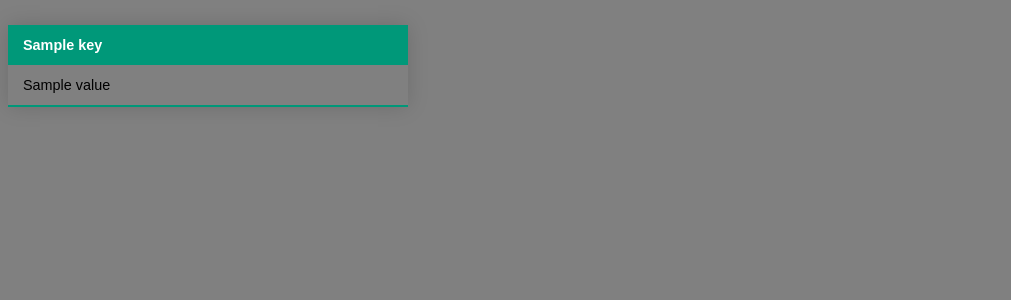
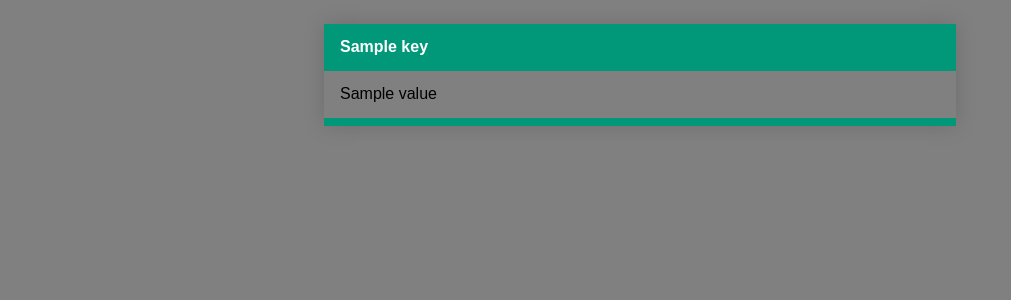
Before and after one commit to delattre1/boleto_scraper, a Flask app: template upload/templates/contas.html in a window 1280 px wide. Shown: the top 300 px of the page, without its empty margins (0-1011 px from the left). Run offline with Flask 2, Linux system fonts and the light colour scheme; the template is opened without the code that fills it: most values are stand-ins (such as "Sample title", 1, 10 or a date in 2020).

Commit message:
changed head of table in /contas

```diff
--- a/upload/app.py
+++ b/upload/app.py
@@ -1,58 +1,32 @@
 from werkzeug.utils import secure_filename
 from flask import Flask, render_template, request
 import os
-from process_boleto import get_data_from_boleto
-
-ALLOWED_EXTENSIONS = {'pdf'}
-save_path = './boletos'
+from process_boleto import get_data_from_boleto, get_credentials
 
 app = Flask(__name__)
-app.config['UPLOAD_FOLDER'] = save_path
-
-
-def get_credentials():
-    import json
-
-    with open('.credentials.txt') as json_file:
-        data = json.load(json_file)
-        database_credential = data['database']
-    return database_credential
 
 
 @app.route('/')
 def main():
-    da = get_credentials()
     return render_template('upload.html')
 
 
 @app.route('/uploader', methods=['GET', 'POST'])
 def upload_file():
-    if request.method == 'POST':
-        f = request.files['file']
-        filename = (secure_filename(f.filename))
-        f.save(os.path.join(app.config['UPLOAD_FOLDER'], filename))
-        return 'file uploaded successfully'
-
-
-@app.route('/boleto')
-def show_boleto_name():
-    path = '../example_boletos/ex1.pdf'
-    data, vencimento, codigo = get_data_from_boleto(path)
-    dados = data + ' ' + vencimento
-    return dados
-
-
-@app.route('/see_mongo')
-def see_mongo():
-
-    import pymongo
-    db_credential = get_credentials()
-    client = pymongo.MongoClient(db_credential)
-    db = client['teste']
-    collection = db['collection_teste']
-    tudo = collection.find({})
-    v1 = tudo[0]['valor']
-    return str(v1)
+    from process_boleto import upload_to_db
+    save_path = './boletos_processados'
+    app.config['UPLOAD_FOLDER'] = save_path
+    try:
+        if request.method == 'POST':
+            f = request.files['file']
+            filename = (secure_filename(f.filename))
+            caminho_boleto = os.path.join(
+                app.config['UPLOAD_FOLDER'], filename)
+            f.save(caminho_boleto)
+            is_success = upload_to_db(caminho_boleto)
+            return is_success + caminho_boleto
+    except:
+        return 'couldn\'t upload the file'
 
 
 @app.route('/contas')
@@ -67,4 +41,4 @@ def show_contas():
 
 
 if __name__ == '__main__':
-    app.run(debug=False)
+    app.run(debug=True)
--- a/upload/static/style.css
+++ b/upload/static/style.css
@@ -1,11 +1,19 @@
-body {background-color: grey;}
+body {background-color: grey;
+	}
+
+.container-table {
+	display:flex;
+	justify-content: center;
+	align-items: center;
+}
 
 .styled-table {
     border-collapse: collapse;
-    margin: 25px 0;
-    font-size: 0.9em;
+    margin: 1em 0;
+    font-size: 1em;
     font-family: sans-serif;
-    min-width: 400px;
+	width: 50%;
+    min-width: 30em;
     box-shadow: 0 0 20px rgba(0, 0, 0, 0.15);
 }
 
@@ -17,11 +25,11 @@ body {background-color: grey;}
 
 .styled-table th,
 .styled-table td {
-    padding: 12px 15px;
+    padding: 0.9em 1em;
 }
 
 .styled-table tbody tr {
-    border-bottom: 1px solid #dddddd;
+    border-bottom: 0.2em solid #dddddd;
 }
 
 .styled-table tbody tr:nth-of-type(even) {
@@ -29,7 +37,7 @@ body {background-color: grey;}
 }
 
 .styled-table tbody tr:last-of-type {
-    border-bottom: 2px solid #009879;
+    border-bottom: 0.5em solid #009879;
 }
 
 .styled-table tbody tr.active-row {
--- a/upload/templates/contas.html
+++ b/upload/templates/contas.html
@@ -3,8 +3,11 @@
 <head>
 	<title>Titulo aqui</title>
 	<link rel='stylesheet' type='text/css' href="{{ url_for('static', filename='style.css')}}">
+	<meta name="viewport" content="width=device-width, initial-scale=1">
 </head>
 <body>
+
+<div class="container-table">
 	<table class="styled-table">
 		<thead>
 			{% set conta = boletos[0] %}
@@ -29,6 +32,7 @@
 		{% endfor %}
 		</tbody>
 	</table>
+</div>
 
 </body>
 </html>
```
Also changed, not shown: upload/process_boleto.py (+44 -2 lines), README.md, 4 other files. Lines whose indentation alone changed are shown as unchanged.
